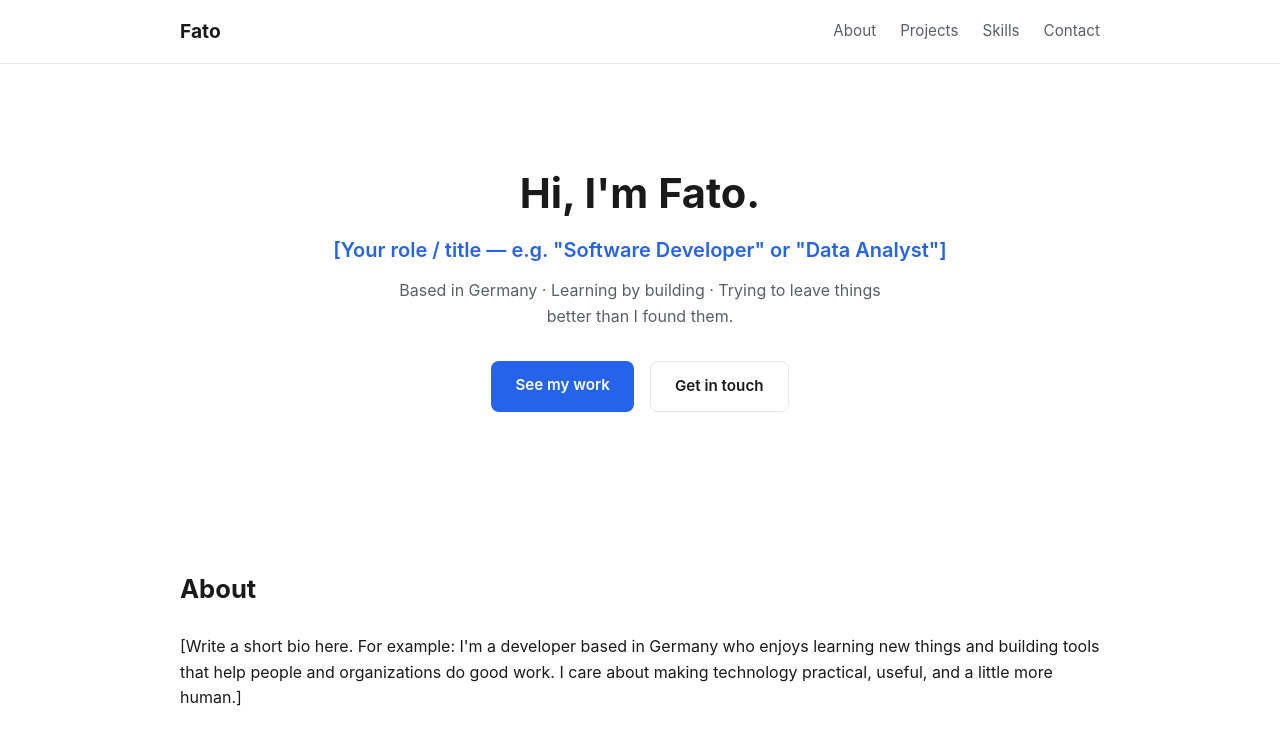
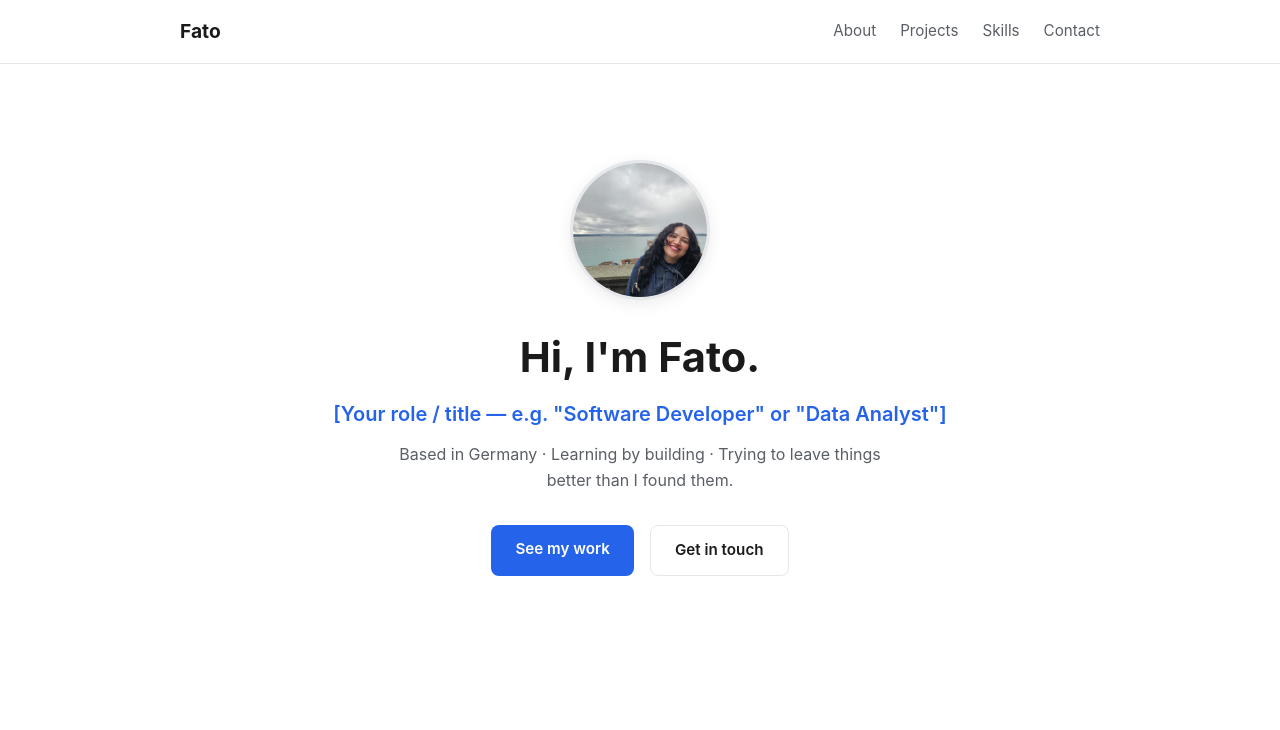
Before and after one commit to soyfatointhewelt/soyfatointhewelt.github.io, a plain HTML site: page index.html in a window 1280 px wide. Shown: the top 730 px of the page. Drawn offline with Linux system fonts and the light colour scheme.

Commit message:
Add files via upload

```diff
--- a/index.html
+++ b/index.html
@@ -11,7 +11,7 @@
 
   <header class="site-header">
     <div class="container header-inner">
-      <a href="/" class="logo">Fato</a>
+      <a href="#top" class="logo">Fato</a>
       <nav>
         <a href="#about">About</a>
         <a href="#projects">Projects</a>
@@ -25,6 +25,7 @@
 
     <section id="top" class="hero">
       <div class="container">
+        <img src="FatimaSanchezGithub.JPG" alt="Fatima Sanchez" class="avatar">
         <!-- EDIT ME: replace with your name and a one-line title -->
         <h1>Hi, I'm Fato.</h1>
         <p class="tagline">[Your role / title — e.g. "Software Developer" or "Data Analyst"]</p>
--- a/style.css
+++ b/style.css
@@ -75,6 +75,17 @@ body {
 .hero {
   padding: 96px 0 72px;
   text-align: center;
+}
+
+.avatar {
+  width: 140px;
+  height: 140px;
+  border-radius: 50%;
+  object-fit: cover;
+  margin: 0 auto 24px;
+  display: block;
+  border: 3px solid var(--border);
+  box-shadow: 0 4px 16px rgba(0, 0, 0, 0.08);
 }
 
 .hero h1 {
```
